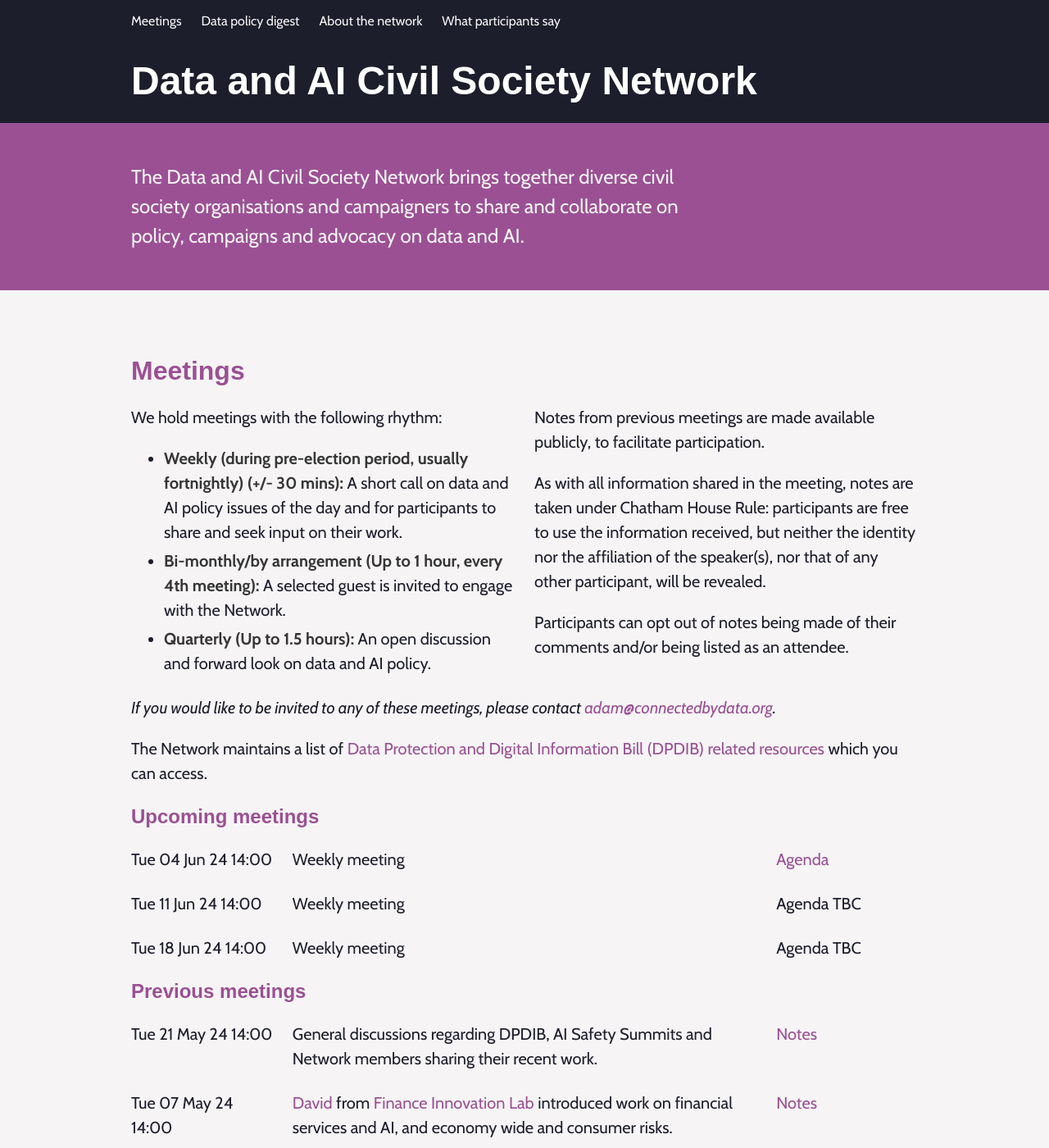
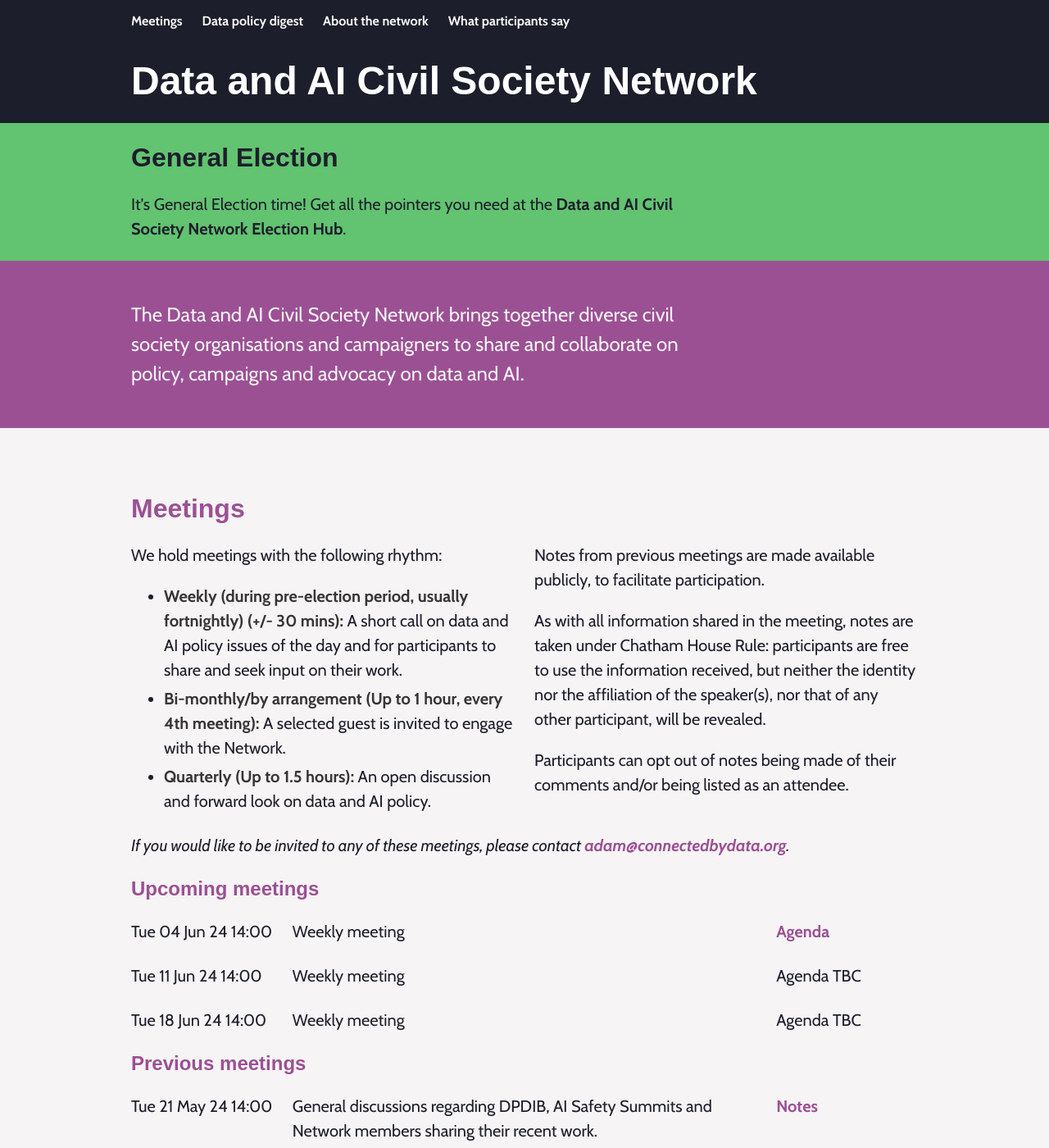
Before and after one commit to connectedbydata/data-and-ai-cso-network.org, a Jekyll site: the page built from index.md, in a window 1280 px wide and 1400 px high. Shown: the whole window at 82% size. Built offline with Jekyll 4.4.1, drawn with Linux system fonts in a browser that asks for light colours; nearby versions of some CDN libraries; some web fonts are replaced; some of the changed text lies outside the part shown.

Commit message:
Added resources and link to election hub Google Doc

```diff
--- a/_includes/head.html
+++ b/_includes/head.html
@@ -12,6 +12,7 @@
   <style type="text/css">
     :root {
       --blue-munsell: #388697ff;
+      --emerald: #62c370;
       --platinum: #f6f4f5;
       --darker-platinum: #e4dde0;
       --plum: #9b5094ff;
@@ -39,8 +40,25 @@
       color: var(--platinum);
     }
 
-    section.hero .title, section.hero a.navbar-item, section.hero a.navbar-item:hover {
+    section.hero .title, section.hero a, section.hero a:hover {
       color: var(--platinum);
+    }
+
+    section.hero a.button, section.hero a.button:hover {
+      color: var(--raisin-black);
+    }
+
+    section.hero.highlight {
+      background-color: var(--emerald);
+      color: var(--raisin-black);
+    }
+
+    section.hero.highlight .title, section.hero.highlight a, section.hero.highlight a:hover {
+      color: var(--raisin-black);
+    }
+
+    section.hero.is-small h2.title {
+      padding-top: 0px;
     }
 
     .navbar-menu {
@@ -65,6 +83,7 @@
 
     a, a:visited {
       color: var(--plum);
+      font-weight: bold;
     }
 
     footer, footer .navbar, footer .navbar-menu {
--- a/_layouts/default.html
+++ b/_layouts/default.html
@@ -1,10 +1,27 @@
 <!DOCTYPE html>
-<html class="has-background-light" lang="{{ page.lang | default: site.lang | default: "en" }}">
+<html class="has-background-light" lang="{{ page.lang | default: site.lang | default: 'en' }}">
 
   {%- include head.html -%}
 
   <body>
     {%- include header.html -%}
+
+    <section class="hero is-small highlight">
+      <div class="hero-body">
+        <div class="container is-max-desktop">
+          <h2 class="title">General Election</h2>
+          <div class="columns">
+            <div class="column is-three-quarters-desktop is-three-quarters-fullhd">
+              <div class="content is-size-5">
+                <p>
+                  It's General Election time! Get all the pointers you need at the <a href="https://docs.google.com/document/d/17OtfyoS7aRKJR5DIW-OOVkXYVe2lG06vm5cdPXyzZYI/edit">Data and AI Civil Society Network Election Hub</a>.
+                </p>
+              </div>
+            </div>
+          </div>
+        </div>
+      </div>
+    </section>
 
     <section class="hero">
       <div class="hero-body">
@@ -48,7 +65,6 @@
         </div>
         <div class="content is-size-5">
           <p><em>If you would like to be invited to any of these meetings, please contact <a href="mailto:adam@connectedbydata.org">adam@connectedbydata.org</a>.</em></p>
-          <p>The Network maintains a list of <A href="https://docs.google.com/document/d/1_UjXyrbn19xjEaFUX9LCgHlSr3BVTyqQgu9b8aCfLW0/edit#heading=h.on6t6e1pye4">Data Protection and Digital Information Bill (DPDIB) related resources</A> which you can access.</p>
         </div>
 
         {%- assign upcoming = site.meetings | where: "upcoming", "true" -%}
@@ -121,6 +137,29 @@
       </div>
     </section>
 
+    <section class="hero highlight" id="resources">
+      <div class="hero-body">
+        <div class="container is-max-desktop">
+          <h2 class="title">Resources</h2>
+          <div class="columns">
+            <div class="column is-three-quarters-desktop is-three-quarters-fullhd">
+              <div class="content is-size-5">
+                <p>Find useful resources here:</p>
+                <ul>
+                  <li>
+                    <a href="https://docs.google.com/document/d/17OtfyoS7aRKJR5DIW-OOVkXYVe2lG06vm5cdPXyzZYI/edit">Data and AI Civil Society Network Election Hub</a>
+                  </li>
+                  <li>
+                    <a href="https://docs.google.com/document/d/1_UjXyrbn19xjEaFUX9LCgHlSr3BVTyqQgu9b8aCfLW0/edit">Data Protection and Digital Information Bill (DPDIB) related resources</a>
+                  </li>
+                </ul>
+              </div>
+            </div>
+          </div>
+        </div>
+      </div>
+    </section>
+
     <section class="section" id="description">
       <div class="container is-max-desktop">
         <h2 class="title">About the network</h2>
```
